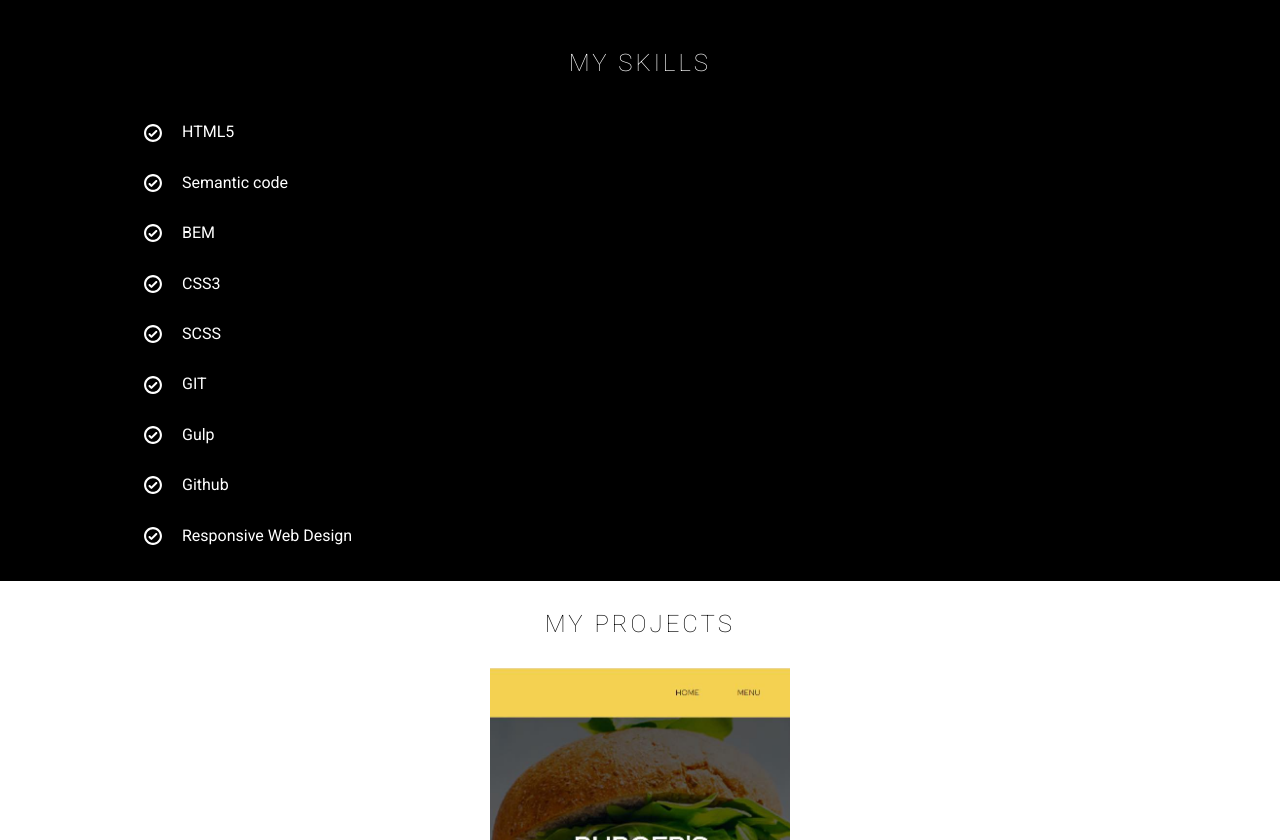
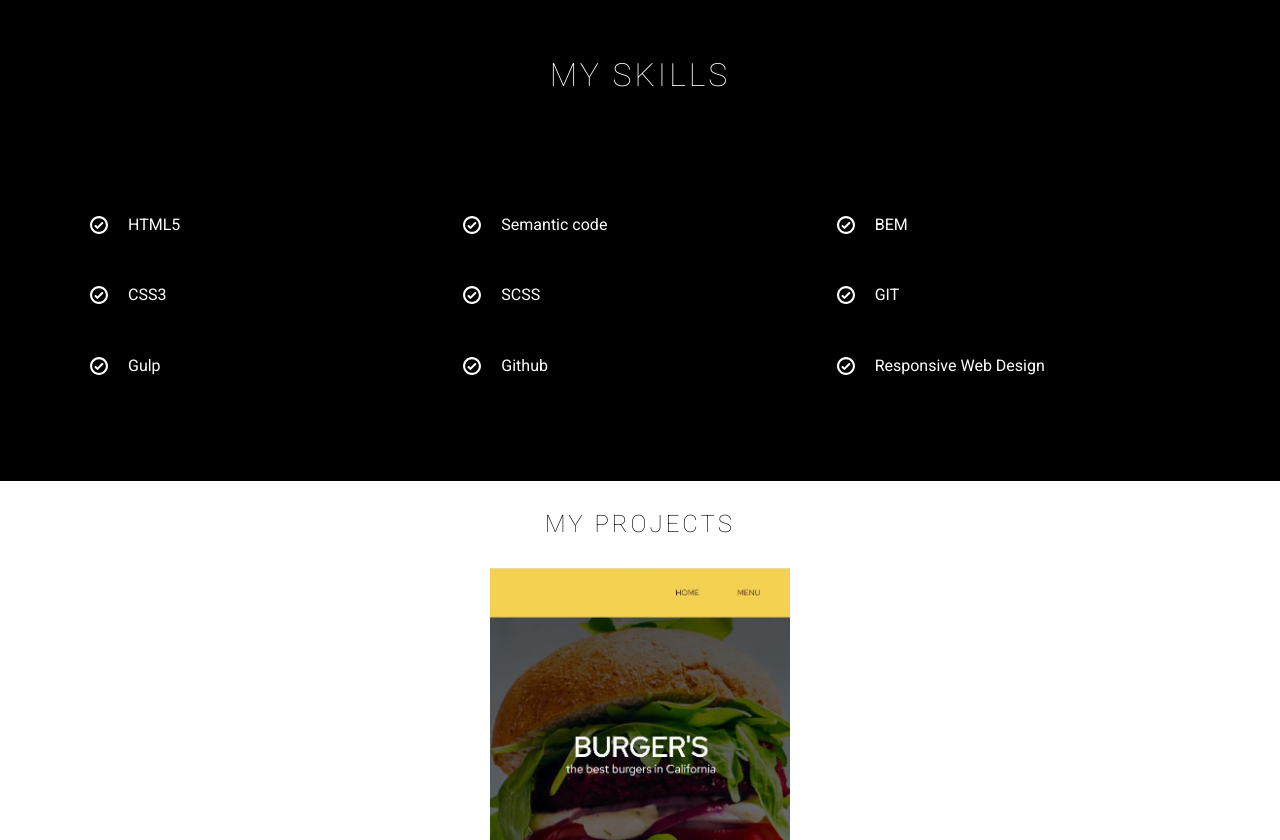
Before and after one commit to AleksandraBozenko/portfolio, a website: page src/content/index.html in a window 1280 px wide. Shown: the part 880-1720 px from the top of the page. Drawn offline with nearby package versions, Linux system fonts and the light colour scheme; files that its build step writes are made by us from their sources.

Commit message:
Repair: Skills section responsive

```diff
--- a/src/content/index.html
+++ b/src/content/index.html
@@ -58,7 +58,7 @@
         <div class="header__box">
         <h1 class="header__box--title">Front - End<br>Developer</h1>
         <p class="header__box--text">ALEKSANDRA BOŻENKO</p>
-        <a class="header__box--link" href="#skillsId">
+        <a class="header__box--link" href="#skillsSection">
         <button class="header__box--button">
           <p class="header__box--button-text">GET MORE</p>
         </button>
--- a/src/scss/main.scss
+++ b/src/scss/main.scss
@@ -204,3 +204,32 @@ html {
     z-index: 2;
   }
 }
+
+@media(min-width: 500px){
+  .skills{
+    &__title{
+      font-size: 2em;
+    }
+    &__content{
+      display: grid;
+      grid-template-columns: 1fr 1fr;
+      padding: 60px;
+      width: 100%;
+      &--box{
+        padding: 10px;
+      }
+    }
+  }
+  // .projects{
+  //   &__title{
+  //     font-size: 2em;
+  //   }
+  // }
+}
+@media(min-width: 700px){
+  .skills{
+    &__content{
+      grid-template-columns: 1fr 1fr 1fr;
+    }
+  }
+}
```
